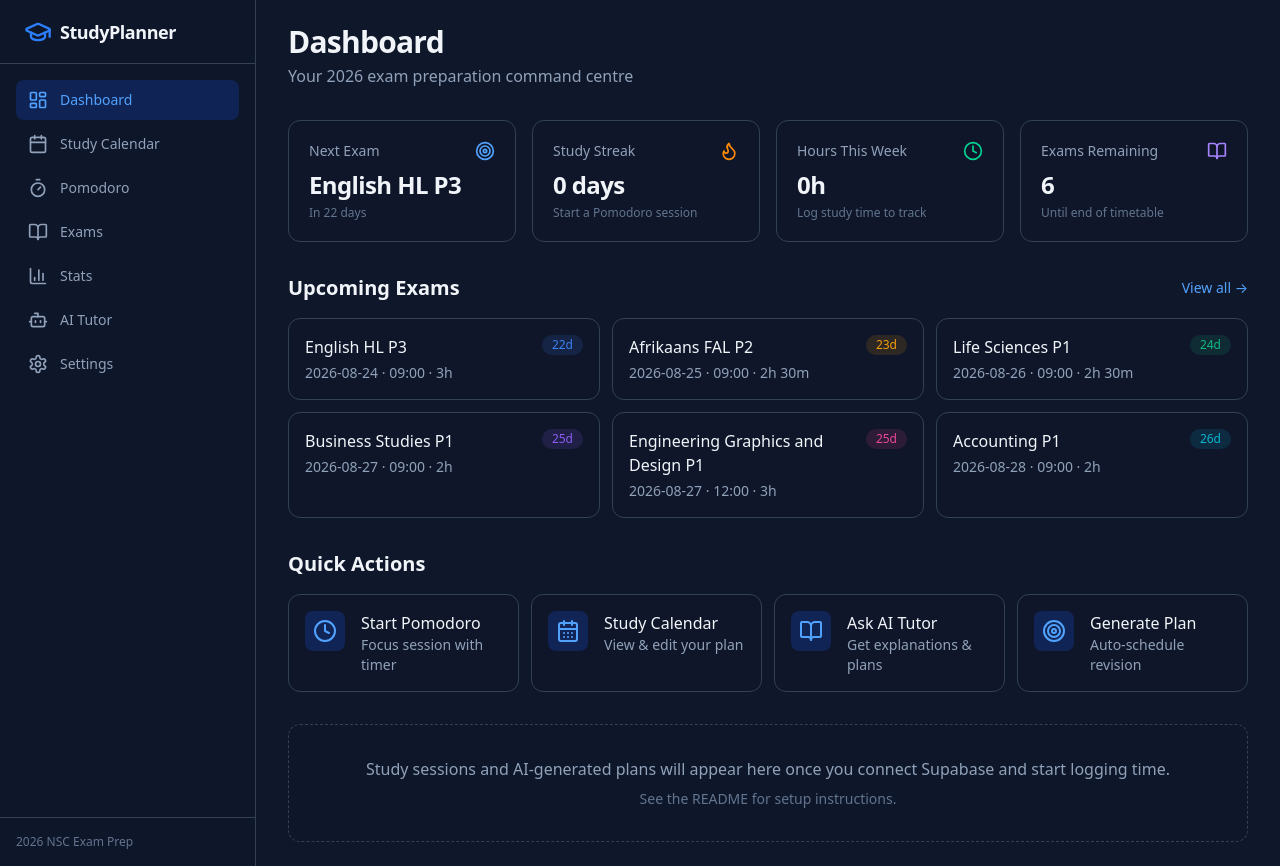
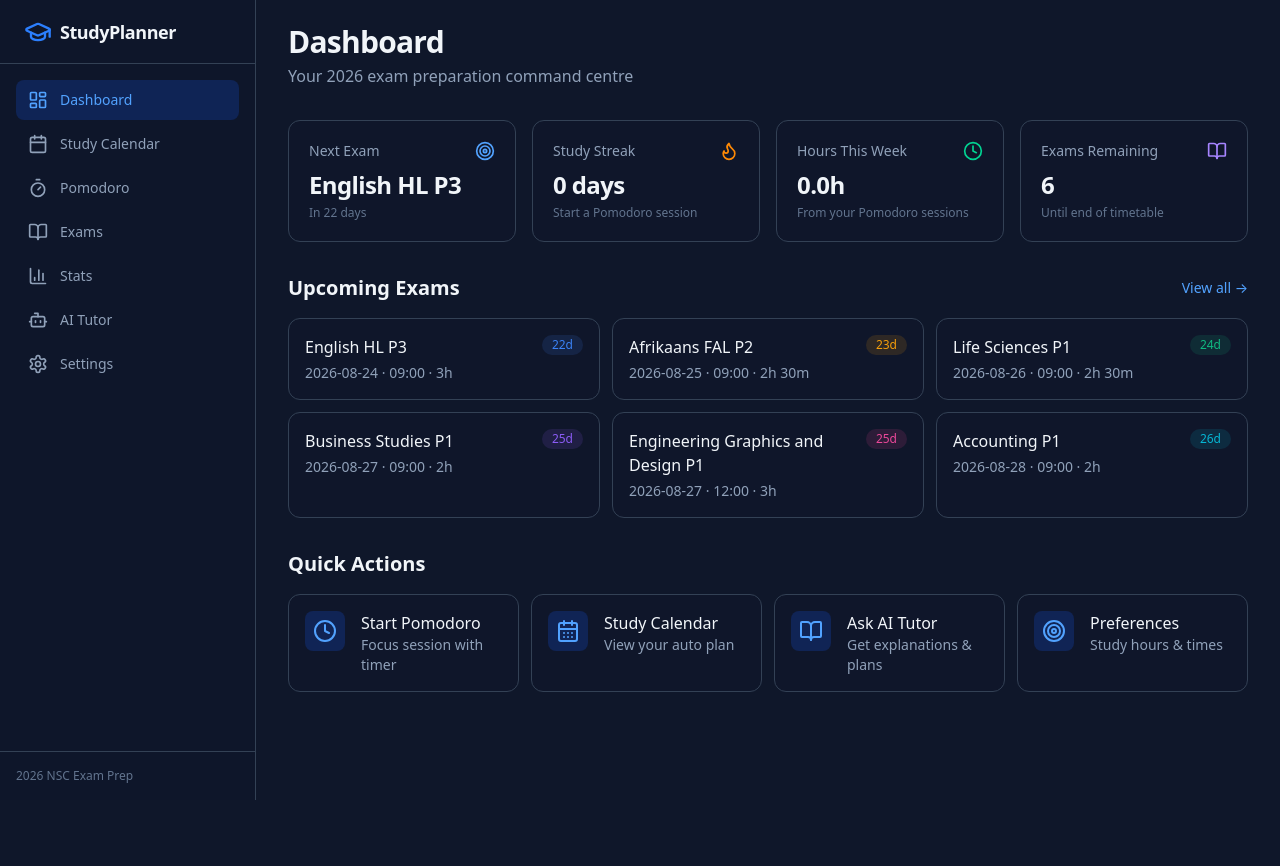
Before and after one commit to sixtoast/study-planner-pwa, a Next.js app: page / in a window 1280 px wide. After the commit the page ends 800 px from the top, so only its background shows below. Built offline with nearby package versions, Linux system fonts and the light colour scheme.

Commit message:
Dashboard now shows real study streak and hours from local sessions

```diff
--- a/src/app/page.tsx
+++ b/src/app/page.tsx
@@ -1,5 +1,9 @@
+"use client";
+
+import { useEffect, useState } from "react";
 import { getUpcomingExams, getExamDisplayName } from "@/data/exams";
 import { daysUntil, formatDuration } from "@/lib/utils";
+import { getStreak, getTotalMinutesThisWeek } from "@/lib/storage";
 import { CalendarDays, Clock, Target, Flame, BookOpen } from "lucide-react";
 import Link from "next/link";
 import type { ReactNode } from "react";
@@ -8,6 +12,16 @@ export default function DashboardPage() {
   const upcoming = getUpcomingExams(6);
   const nextExam = upcoming[0];
   const daysToNext = nextExam ? daysUntil(nextExam.date) : null;
+
+  const [streak, setStreak] = useState(0);
+  const [weekMinutes, setWeekMinutes] = useState(0);
+
+  useEffect(() => {
+    setStreak(getStreak());
+    setWeekMinutes(getTotalMinutesThisWeek());
+  }, []);
+
+  const weekHours = (weekMinutes / 60).toFixed(1);
 
   return (
     <div className="space-y-8">
@@ -35,14 +49,14 @@ export default function DashboardPage() {
         />
         <StatCard
           title="Study Streak"
-          value="0 days"
-          subtitle="Start a Pomodoro session"
+          value={`${streak} day${streak === 1 ? "" : "s"}`}
+          subtitle={streak > 0 ? "Keep it going!" : "Start a Pomodoro session"}
           icon={<Flame className="h-5 w-5 text-orange-400" />}
         />
         <StatCard
           title="Hours This Week"
-          value="0h"
-          subtitle="Log study time to track"
+          value={`${weekHours}h`}
+          subtitle="From your Pomodoro sessions"
           icon={<Clock className="h-5 w-5 text-emerald-400" />}
         />
         <StatCard
@@ -96,17 +110,10 @@ export default function DashboardPage() {
         <h2 className="mb-4 text-xl font-semibold">Quick Actions</h2>
         <div className="grid gap-3 sm:grid-cols-2 lg:grid-cols-4">
           <ActionCard href="/timer" title="Start Pomodoro" description="Focus session with timer" icon={<Clock className="h-6 w-6" />} />
-          <ActionCard href="/calendar" title="Study Calendar" description="View & edit your plan" icon={<CalendarDays className="h-6 w-6" />} />
+          <ActionCard href="/calendar" title="Study Calendar" description="View your auto plan" icon={<CalendarDays className="h-6 w-6" />} />
           <ActionCard href="/ai" title="Ask AI Tutor" description="Get explanations & plans" icon={<BookOpen className="h-6 w-6" />} />
-          <ActionCard href="/settings" title="Generate Plan" description="Auto-schedule revision" icon={<Target className="h-6 w-6" />} />
+          <ActionCard href="/settings" title="Preferences" description="Study hours & times" icon={<Target className="h-6 w-6" />} />
         </div>
-      </section>
-
-      <section className="rounded-xl border border-dashed border-slate-700 bg-slate-900/30 p-8 text-center">
-        <p className="text-slate-400">
-          Study sessions and AI-generated plans will appear here once you connect Supabase and start logging time.
-        </p>
-        <p className="mt-2 text-sm text-slate-500">See the README for setup instructions.</p>
       </section>
     </div>
   );
```
